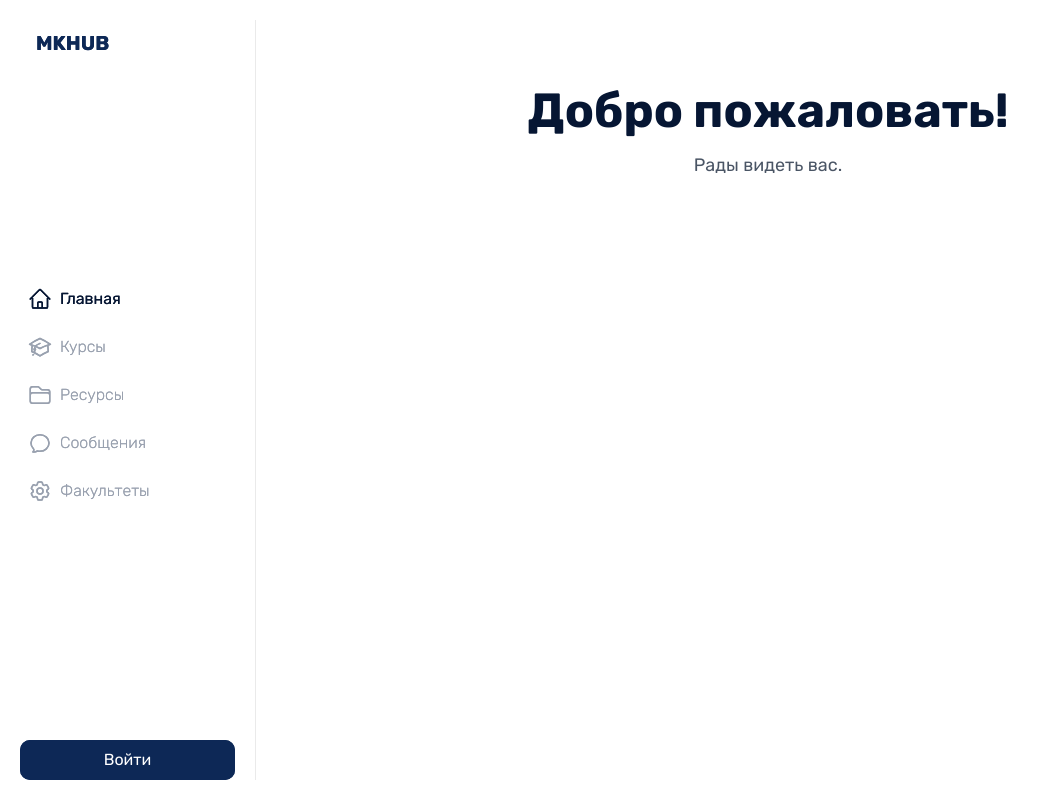
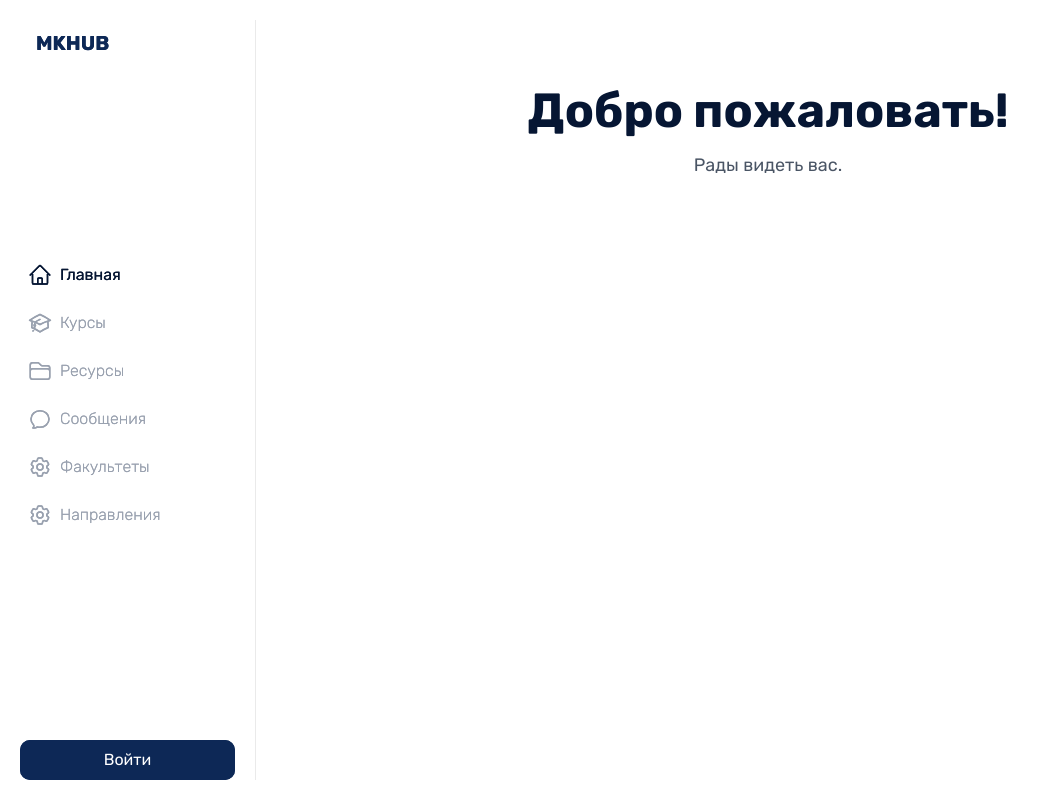
Before and after one commit to kkk-6216/mkhub, a Vue app in the folder frontend/: page /home in a window 1280 px wide. Shown: the whole page, without its empty margins (0-1049 px from the left). Built offline with nearby package versions, Linux system fonts and the light colour scheme.

Commit message:
sidebar.vue файлына жаны функсия кошулду

```diff
--- a/frontend/src/components/Sidebar.vue
+++ b/frontend/src/components/Sidebar.vue
@@ -118,7 +118,9 @@ export default {
         { to: '/courses', label: 'Курсы', icon: markRaw(CoursesIcon), iconClass: 'mdi-book-open-variant' },
         { to: '/resources', label: 'Ресурсы', icon: markRaw(ResourcesIcon), iconClass: 'mdi-folder-open' },
         { to: '/messages', label: 'Сообщения', icon: markRaw(MessagesIcon), iconClass: 'mdi-message' },
-        { to: '/faculties', label: 'Факультеты', icon: markRaw(SettingsIcon), iconClass: 'mdi-cog' }
+        { to: '/faculties', label: 'Факультеты', icon: markRaw(SettingsIcon), iconClass: 'mdi-cog' },
+        { to: '/directions', label: 'Направления', icon: markRaw(SettingsIcon), iconClass: 'mdi-cog' }
+
       ]
     };
   },
```
